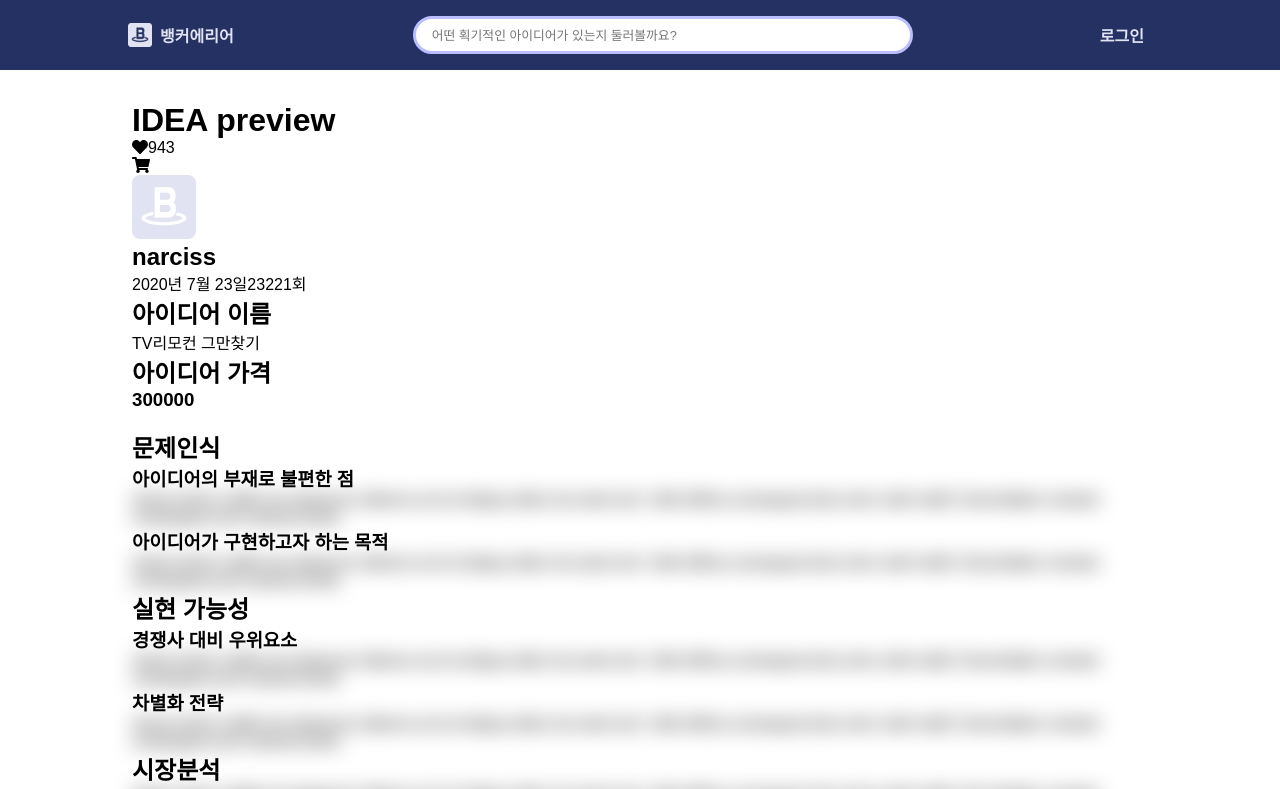
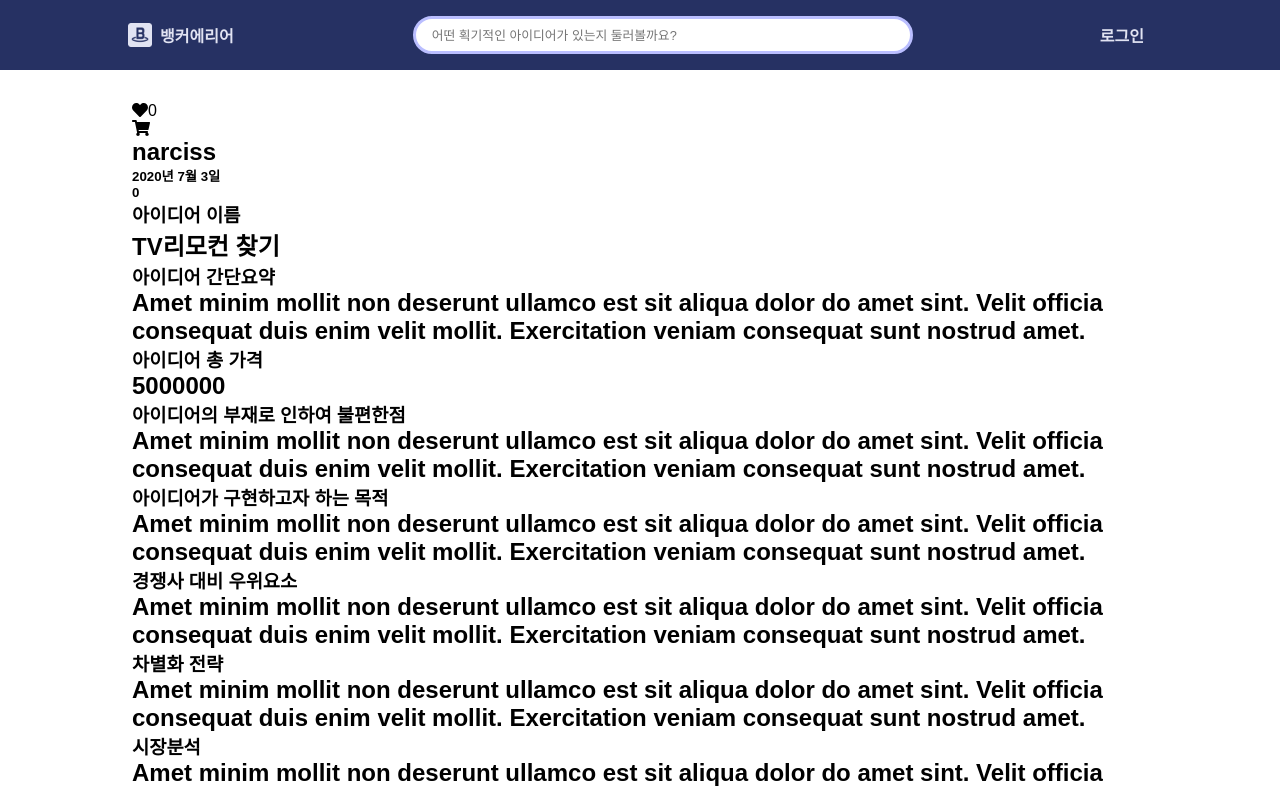
Before and after one commit to narc2ss/banker-area, a React app: page /idea/preview in a window 1280 px wide. Shown: the top 789 px of the page. Built offline with nearby package versions, Linux system fonts and the light colour scheme.

Commit message:
create idea register reduce

```diff
--- /dev/null
+++ b/src/components/PreviewIdea.jsx
@@ -0,0 +1,83 @@
+import React from "react";
+import { FontAwesomeIcon } from "@fortawesome/react-fontawesome";
+import { faHeart, faShoppingCart } from "@fortawesome/free-solid-svg-icons";
+import { RouteLink, Button } from "../style/atoms";
+import { SpaceBetween, RightAligned } from "../style/positions";
+
+const PreviewIdea = ({ idea }) => {
+  const {
+    banker,
+    writeData,
+    ideaName,
+    shortDescription,
+    totalPriceOfIdea,
+    inconvenient,
+    purpose,
+    competitiveEdge,
+    differentiation,
+    marketAnalysis,
+    like,
+    view,
+  } = idea;
+  return (
+    <>
+      <section>
+        <div>
+          <div>
+            <FontAwesomeIcon icon={faHeart} />
+            <span>{like}</span>
+          </div>
+          <div>
+            <FontAwesomeIcon icon={faShoppingCart} />
+          </div>
+        </div>
+        <div>
+          <h1>{banker}</h1>
+          <h5>{writeData}</h5>
+          <h5>{view}</h5>
+        </div>
+        <article>
+          <h1>아이디어 이름</h1>
+          <h2>{ideaName}</h2>
+        </article>
+        <article>
+          <h1>아이디어 간단요약</h1>
+          <h2>{shortDescription}</h2>
+        </article>
+        <article>
+          <h1>아이디어 총 가격</h1>
+          <h2>{totalPriceOfIdea}</h2>
+        </article>
+      </section>
+      <section>
+        <article>
+          <h1>아이디어의 부재로 인하여 불편한점</h1>
+          <h2>{inconvenient.content}</h2>
+        </article>
+        <article>
+          <h1>아이디어가 구현하고자 하는 목적</h1>
+          <h2>{purpose.content}</h2>
+        </article>
+        <article>
+          <h1>경쟁사 대비 우위요소</h1>
+          <h2>{competitiveEdge.content}</h2>
+        </article>
+        <article>
+          <h1>차별화 전략</h1>
+          <h2>{differentiation.content}</h2>
+        </article>
+        <article>
+          <h1>시장분석</h1>
+          <h2>{marketAnalysis.content}</h2>
+        </article>
+      </section>
+      <section>
+        <RightAligned>
+          <RouteLink to="/write">수정하기</RouteLink>
+          <Button>등록하기</Button>
+        </RightAligned>
+      </section>
+    </>
+  );
+};
+export default PreviewIdea;
--- /dev/null
+++ b/src/containers/PreviewIdeaContainer.jsx
@@ -0,0 +1,17 @@
+import React from "react";
+import { useSelector } from "react-redux";
+import PreviewIdea from "../components/PreviewIdea";
+
+const PreviewIdeaContainer = () => {
+  const idea = useSelector((state) => {
+    return state.idea;
+  });
+
+  return (
+    <>
+      <PreviewIdea idea={idea} />
+    </>
+  );
+};
+
+export default PreviewIdeaContainer;
--- a/src/containers/write/IdeaTextAreaContainer.jsx
+++ b/src/containers/write/IdeaTextAreaContainer.jsx
@@ -1,36 +1,96 @@
-import React from "react";
+import React, { useState } from "react";
 import IdeaTextArea from "../../components/write/IdeaTextArea";
-import { TextArea, Input, Button } from "../../style/atoms";
+import { TextArea, Input, Button, RouteLink } from "../../style/atoms";
 import { RightAligned } from "../../style/positions";
+import { useSelector } from "react-redux";
 
 const IdeaTextAreaContainer = () => {
+  const { userId } = useSelector((state) => {
+    return {
+      userId: state.auth.user,
+    };
+  });
+  const useInput = (initialValue) => {
+    const [value, setValue] = useState(initialValue);
+    const onChange = (e) => {
+      setValue(e.target.value);
+    };
+    return { value, onChange };
+  };
+
+  const ideaName = useInput("");
+  const shortDescription = useInput("");
+  const inconvenient = useInput("");
+  const purpose = useInput("");
+  const competitiveEdge = useInput("");
+  const differentiation = useInput("");
+  const marketAnalysis = useInput("");
+
+  const ideaNameValidator = (event) => {
+    event.preventDefault();
+    console.log(ideaName.value);
+  };
+
   return (
     <>
-      <IdeaTextArea title="아이디어 이름" disable>
-        <Input placeholder="아이디어의 이름을 정해주세요" />
-      </IdeaTextArea>
+      <form onSubmit={ideaNameValidator}>
+        <IdeaTextArea title="아이디어 이름" disable>
+          <Input
+            value={ideaName.value}
+            onChange={ideaName.onChange}
+            placeholder="아이디어의 이름을 정해주세요"
+          />
+        </IdeaTextArea>
+      </form>
       <IdeaTextArea title="간단요약" disable>
-        <TextArea placeholder="구매욕구를 끌어올릴만한 짧은 요약을 적어주세요!" />
+        <TextArea
+          value={shortDescription.value}
+          onChange={shortDescription.onChange}
+          placeholder="구매욕구를 끌어올릴만한 짧은 요약을 적어주세요!"
+        />
       </IdeaTextArea>
       <p>
         여기까지 구매자들이 볼 수 있는 내용입니다. 다음 작성하게 되는 입력칸은
         설정이 가능합니다.
       </p>
+      <IdeaTextArea title="아이디어의 부재로 인하여 불편한점">
+        <TextArea
+          value={inconvenient.value}
+          onChange={inconvenient.onChange}
+          placeholder="아이디어의 부재로 인하여 생기는 불편한 점은 무엇인가요?"
+        />
+      </IdeaTextArea>
       <IdeaTextArea title="아이디어가 구현하고자 하는 목적">
-        <TextArea placeholder="아이디어가 구현하고자 하는 목적은 무엇인가요?" />
+        <TextArea
+          value={purpose.value}
+          onChange={purpose.onChange}
+          placeholder="아이디어가 구현하고자 하는 목적은 무엇인가요?"
+        />
       </IdeaTextArea>
       <IdeaTextArea title="경쟁사 대비 우위요소">
-        <TextArea placeholder="아이디어가 가지고 있는 경쟁사 대비 우위요소는 무엇인가요?" />
+        <TextArea
+          value={competitiveEdge.value}
+          onChange={competitiveEdge.onChange}
+          placeholder="아이디어가 가지고 있는 경쟁사 대비 우위요소는 무엇인가요?"
+        />
       </IdeaTextArea>
       <IdeaTextArea title="차별화 전략">
-        <TextArea placeholder="아이디어를 실현 시키기 위해 가지고 있는 차별화 전략을 적어주세요." />
+        <TextArea
+          value={differentiation.value}
+          onChange={differentiation.onChange}
+          placeholder="아이디어를 실현 시키기 위해 가지고 있는 차별화 전략을 적어주세요."
+        />
       </IdeaTextArea>
       <IdeaTextArea title="시장분석">
-        <TextArea placeholder="아이디어가 관련된 시장은 어떠한가요" />
+        <TextArea
+          value={marketAnalysis.value}
+          onChange={marketAnalysis.onChange}
+          placeholder="아이디어가 관련된 시장은 어떠한가요"
+        />
       </IdeaTextArea>
       <RightAligned>
         <Button tertiary>취소</Button>
-        <Button>미리보기</Button>
+        <RouteLink to="/idea/preview">미리보기</RouteLink>
       </RightAligned>
     </>
   );
--- /dev/null
+++ b/src/modules/idea.js
@@ -0,0 +1,104 @@
+import axios from "axios";
+
+const CREATE_IDEA = "idea/CREATE_IDEA";
+const CREATE_IDEA_SUCCESS = "idea/CREATE_IDEA_SUCCESS";
+const CREATE_IDEA_ERROR = "idea/CREATE_IDEA_ERROR";
+
+export const createIdea = (idea) => async (dispatch) => {
+  const {
+    banker,
+    writeData,
+    ideaName,
+    shortDescription,
+    inconvenient,
+    purpose,
+    competitiveEdge,
+    differentiation,
+    marketAnalysis,
+  } = initialState;
+  await dispatch({ type: CREATE_IDEA });
+  try {
+    await axios.post("/idea/post", {
+      project_name: ideaName,
+      short_description: shortDescription,
+      category: "생활",
+      goodsList: [
+        {
+          goods_type: "motivation",
+          open_status: inconvenient.view,
+          content: inconvenient.content,
+          price: inconvenient.price,
+        },
+        {
+          goods_type: "need",
+          open_status: purpose.view,
+          content: purpose.content,
+          price: purpose.price,
+        },
+        {
+          goods_type: "strategy",
+          open_status: competitiveEdge.view,
+          content: competitiveEdge.content,
+          price: competitiveEdge.price,
+        },
+        {
+          goods_type: "market_analysis",
+          open_status: marketAnalysis.view,
+          content: marketAnalysis.content,
+          price: marketAnalysis.price,
+        },
+        {
+          goods_type: "competitiveness",
+          open_status: differentiation.view,
+          content: differentiation.content,
+          price: differentiation.price,
+        },
+      ],
+    });
+  } catch (error) {}
+};
+
+const initialState = {
+  banker: "narciss",
+  writeData: "2020년 7월 3일",
+  ideaName: "TV리모컨 찾기",
+  shortDescription:
+    "Amet minim mollit non deserunt ullamco est sit aliqua dolor do amet sint. Velit officia consequat duis enim velit mollit. Exercitation veniam consequat sunt nostrud amet.",
+  totalPriceOfIdea: 5000000,
+  inconvenient: {
+    content:
+      "Amet minim mollit non deserunt ullamco est sit aliqua dolor do amet sint. Velit officia consequat duis enim velit mollit. Exercitation veniam consequat sunt nostrud amet.",
+    view: false,
+    price: 1000000,
+  },
+  purpose: {
+    content:
+      "Amet minim mollit non deserunt ullamco est sit aliqua dolor do amet sint. Velit officia consequat duis enim velit mollit. Exercitation veniam consequat sunt nostrud amet.",
+    view: false,
+    price: 1000000,
+  },
+  competitiveEdge: {
+    content:
+      "Amet minim mollit non deserunt ullamco est sit aliqua dolor do amet sint. Velit officia consequat duis enim velit mollit. Exercitation veniam consequat sunt nostrud amet.",
+    view: false,
+    price: 1000000,
+  },
+  differentiation: {
+    content:
+      "Amet minim mollit non deserunt ullamco est sit aliqua dolor do amet sint. Velit officia consequat duis enim velit mollit. Exercitation veniam consequat sunt nostrud amet.",
+    view: false,
+    price: 1000000,
+  },
+  marketAnalysis: {
+    content:
+      "Amet minim mollit non deserunt ullamco est sit aliqua dolor do amet sint. Velit officia consequat duis enim velit mollit. Exercitation veniam consequat sunt nostrud amet.",
+    view: false,
+    price: 1000000,
+  },
+  like: 0,
+  view: 0,
+};
+
+export default function idea(state = initialState, action) {
+  return state;
+}
--- a/src/modules/index.js
+++ b/src/modules/index.js
@@ -2,9 +2,11 @@ import { combineReducers } from "redux";
 
 import auth from "./auth";
 import counter from "./counter";
+import idea from "./idea";
 
 const rootReducer = combineReducers({
   auth,
+  idea,
   counter,
 });
 
--- a/src/pages/IdeaDetail.jsx
+++ b/src/pages/IdeaDetail.jsx
@@ -6,13 +6,8 @@ import styled from "styled-components";
 import logo from "../static/img/logo.png";
 
 const dummyData = {
-  liker: 943,
-  src: logo,
   banker: "narciss",
   writeDate: "2020년 7월 23일",
-  view: 23221,
-  shortDescription: "TV리모컨 그만찾기",
-  price: 300000,
   inconvenient:
     "Amet minim mollit non deserunt ullamco est sit aliqua dolor do amet sint. Velit officia consequat duis enim velit mollit. Exercitation veniam consequat sunt nostrud amet.",
   purpose:
@@ -23,6 +18,11 @@ const dummyData = {
     "Amet minim mollit non deserunt ullamco est sit aliqua dolor do amet sint. Velit officia consequat duis enim velit mollit. Exercitation veniam consequat sunt nostrud amet.",
   marketAnalysis:
     "Amet minim mollit non deserunt ullamco est sit aliqua dolor do amet sint. Velit officia consequat duis enim velit mollit. Exercitation veniam consequat sunt nostrud amet.",
+  liker: 943,
+  src: logo,
+  view: 23221,
+  shortDescription: "TV리모컨 그만찾기",
+  price: 300000,
 };
 
 const DetailContainer = styled.div`
--- /dev/null
+++ b/src/pages/Preview.jsx
@@ -0,0 +1,13 @@
+import React from "react";
+import PreviewIdea from "../components/PreviewIdea";
+import PreviewIdeaContainer from "../containers/PreviewIdeaContainer";
+
+const Preview = () => {
+  return (
+    <>
+      <PreviewIdeaContainer />
+    </>
+  );
+};
+
+export default Preview;
--- a/src/shared/App.js
+++ b/src/shared/App.js
@@ -1,19 +1,23 @@
 import React from "react";
-import { Route } from "react-router-dom";
+import { Route, Switch } from "react-router-dom";
 
 import { withCookies } from "react-cookie";
 
 import { Home, Login, SignUp, My, IdeaDetail, Write } from "pages";
+import Preview from "../pages/Preview";
 
 const App = () => {
   return (
     <>
+      <Switch>
         <Route exact path="/" component={Home} />
         <Route path="/login" component={Login} />
         <Route path="/register" component={SignUp} />
         <Route path="/my" component={My} />
+        <Route path="/idea/preview" component={Preview} />
         <Route path="/idea/:id" component={IdeaDetail} />
         <Route path="/write" component={Write} />
+      </Switch>
     </>
   );
 };
--- a/src/style/positions/Align.js
+++ b/src/style/positions/Align.js
@@ -1,5 +1,10 @@
 import styled from "styled-components";
 
 export const RightAligned = styled.div`
+  margin: 1rem 0;
   text-align: right;
+
+  & > * {
+    margin-left: 1rem;
+  }
 `;
```
Also changed, not shown: test.json (added, +51 -0 lines). Lines whose indentation alone changed are shown as unchanged.
